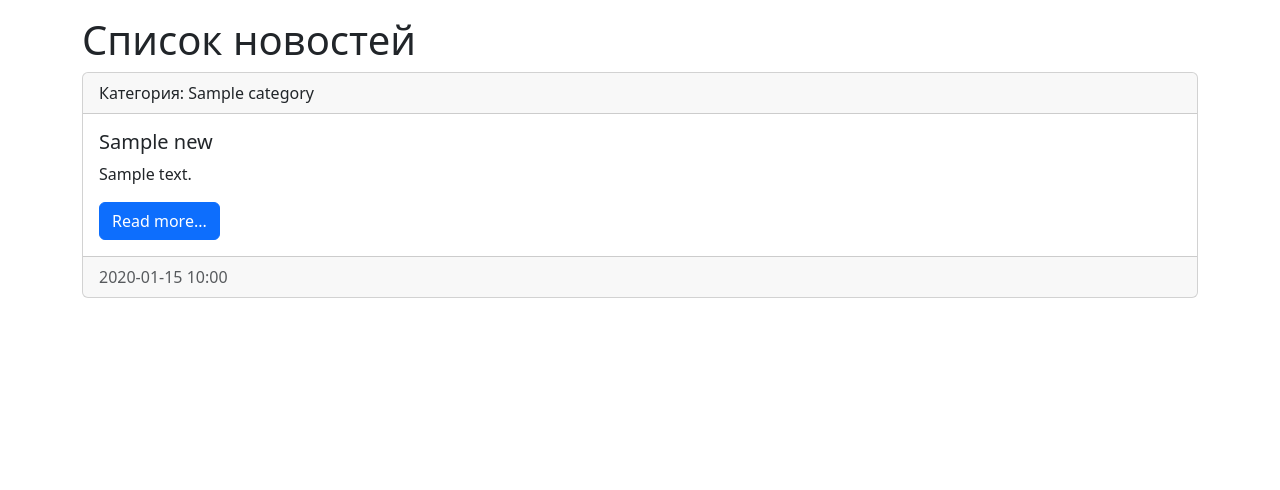
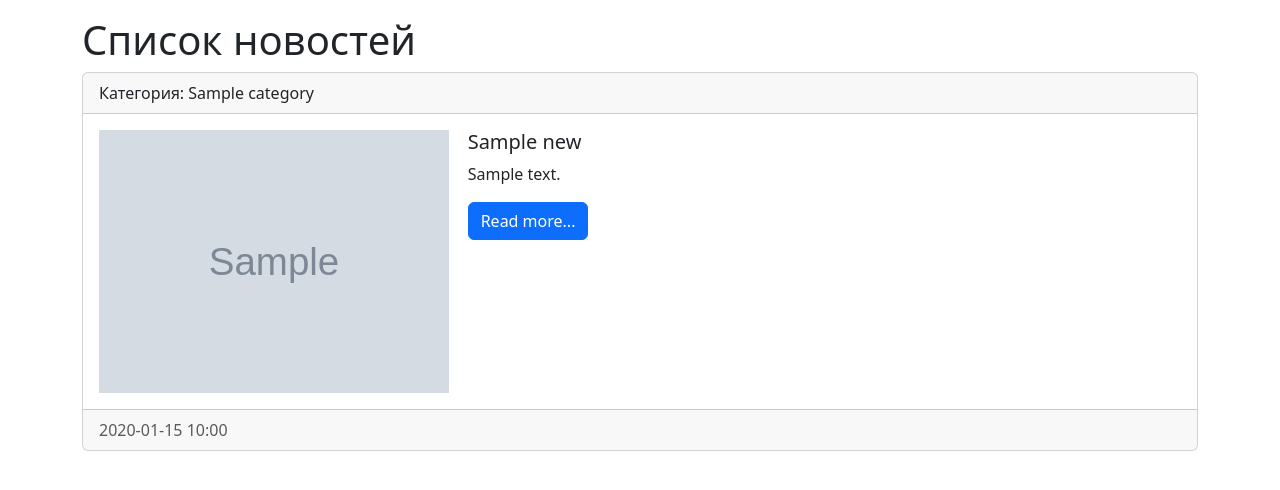
Before and after one commit to Jlestat/wfms, a Django app: page / in a window 1280 px wide. Shown: the part 56-546 px from the top of the page. Run offline with Django 4.2, Linux system fonts and the light colour scheme; tables that the repository leaves empty hold one stand-in row (values such as "Sample post"); grey boxes marked "Sample" are stand-in pictures.

Commit message:
Work at base template

```diff
--- a/mysite/news/templates/news/index.html
+++ b/mysite/news/templates/news/index.html
@@ -33,9 +33,20 @@
                Категория: {{ item.category.title }}
             </div>
             <div class="card-body">
-                <h5 class="card-title">{{ item.title }}</h5>
-                <p class="card-text">{{ item.content }}</p>
-                <a href="#" class="btn btn-primary">Read more...</a>
+                <div class="media row">
+                    {% if item.photo %}
+                        <div class="col-4">
+                            <img src="{{ item.photo.url }}" alt="" width="350" class="mr-3">
+                        </div>
+                    {% else %}
+                    {% endif %}
+                    <div class="media-body col">
+                         <h5 class="card-title">{{ item.title }}</h5>
+                         <p class="card-text">{{ item.content }}</p>
+                         <a href="#" class="btn btn-primary">Read more...</a>
+                    </div>
+                </div>
+
             </div>
             <div class="card-footer text-body-secondary">
                 {{ item.created_at|date:"Y-m-d H:i" }}
```
Also changed, not shown: mysite/media/photos/2023/09/15/Screenshot_2.png (added).
